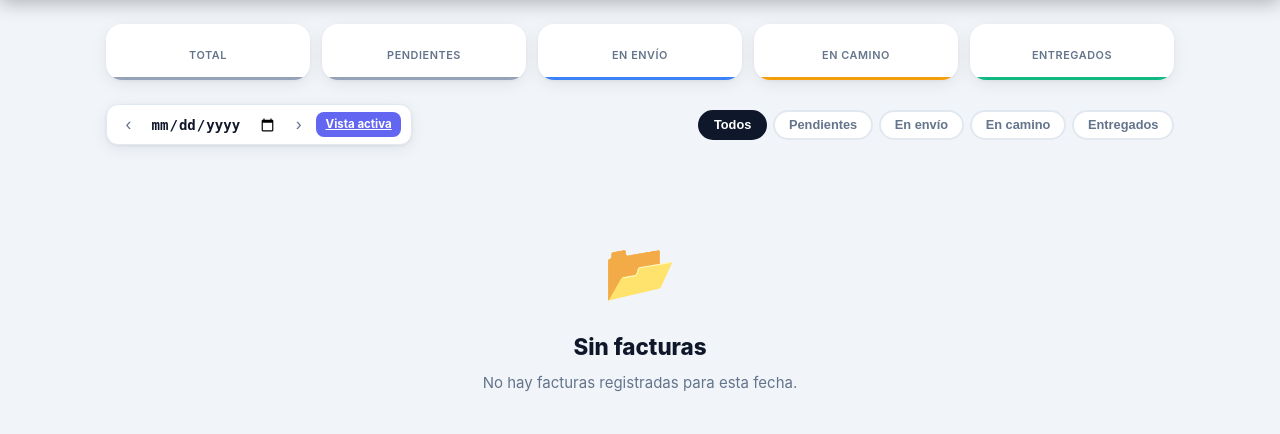
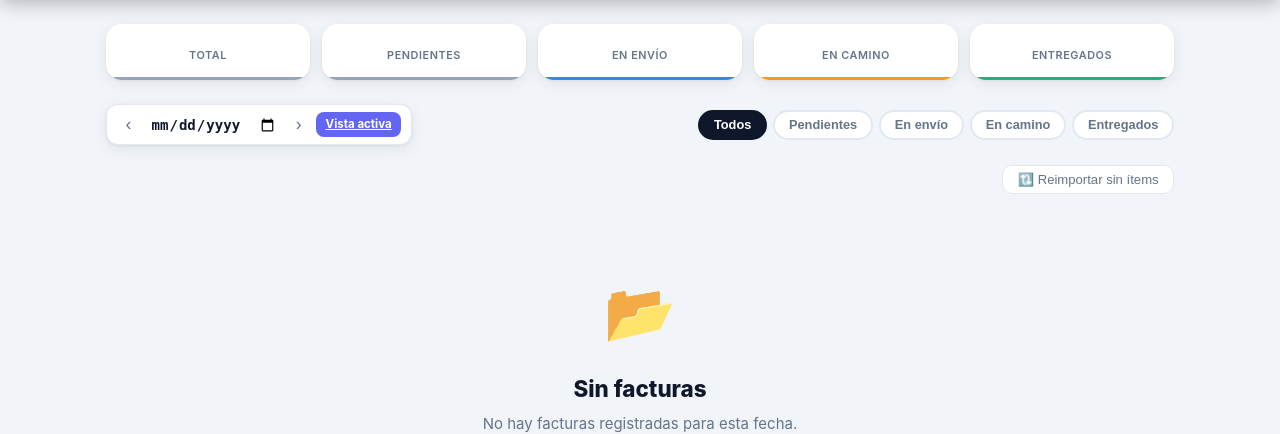
Before and after one commit to santinovespa-png/vulcamoia-reparto, a FastAPI app: template templates/admin.html in a window 1280 px wide. Shown: the part 61-495 px from the top of the page. Run offline with FastAPI, Linux system fonts and the light colour scheme; the template is opened without the code that fills it, so the values that code supplies are empty.

Commit message:
Date fix + reimport + per-card delete
database.py: filter by invoice fecha (DD/MM/YYYY) not created_at
             add delete_factura() and delete_facturas_sin_items()
main.py:     DELETE /api/factura/{id} and POST /api/facturas/limpiar-sin-items
admin.html:  Reimportar sin items button + trash icon per card
app.js:      eliminarFactura() + limpiarSinItems() functions
style.css:   styles for new buttons

Co-Authored-By: Claude Sonnet 4.6 <noreply@anthropic.com>

```diff
--- a/main.py
+++ b/main.py
@@ -264,6 +264,26 @@ async def crear_factura_manual(request: Request):
     return {"ok": True, "numero": numero}
 
 
+@app.delete("/api/factura/{factura_id}")
+async def eliminar_factura(factura_id: int, request: Request):
+    """Elimina una factura y sus items (solo admin)."""
+    user = current_user(request)
+    if not user or user["role"] != "admin":
+        raise HTTPException(status_code=403, detail="Solo admin")
+    db.delete_factura(factura_id)
+    return {"ok": True}
+
+
+@app.post("/api/facturas/limpiar-sin-items")
+async def limpiar_sin_items(request: Request):
+    """Borra pedidos pendientes sin items para que el watcher los reimporte."""
+    user = current_user(request)
+    if not user or user["role"] != "admin":
+        raise HTTPException(status_code=403, detail="Solo admin")
+    n = db.delete_facturas_sin_items()
+    return {"ok": True, "eliminadas": n}
+
+
 @app.get("/api/foto/{factura_id}")
 async def get_foto_endpoint(factura_id: int, request: Request):
     """Devuelve la foto del remito como imagen."""
--- a/static/app.js
+++ b/static/app.js
@@ -265,3 +265,47 @@ function navegarFecha(delta) {
     const dd   = String(d.getDate()).padStart(2, '0');
     irAFecha(`${yyyy}-${mm}-${dd}`);
 }
+
+// =========================================================
+//  ELIMINAR FACTURA
+// =========================================================
+async function eliminarFactura(facturaId, numero) {
+    if (!confirm(`¿Eliminar el pedido ${numero}?\nEsta acción no se puede deshacer.`)) return;
+
+    try {
+        const res = await fetch(`/api/factura/${facturaId}`, { method: 'DELETE' });
+        if (res.ok) {
+            const card = document.querySelector(`.factura-card[data-id="${facturaId}"]`);
+            if (card) {
+                card.style.transition = 'opacity .2s, transform .2s';
+                card.style.opacity = '0';
+                card.style.transform = 'scale(.95)';
+                setTimeout(() => { card.remove(); }, 220);
+            }
+        } else {
+            alert('Error al eliminar el pedido.');
+        }
+    } catch {
+        alert('Error de conexión.');
+    }
+}
+
+// =========================================================
+//  LIMPIAR SIN ITEMS — borra pendientes sin items para reimportar
+// =========================================================
+async function limpiarSinItems() {
+    if (!confirm('¿Borrar todos los pedidos pendientes sin ítems?\n\nDespués ejecutá el watcher para reimportarlos con los datos completos.')) return;
+
+    try {
+        const res = await fetch('/api/facturas/limpiar-sin-items', { method: 'POST' });
+        const data = await res.json().catch(() => ({}));
+        if (res.ok) {
+            alert(`Se eliminaron ${data.eliminadas} pedido(s) sin ítems.\n\nAhora ejecutá el watcher para reimportarlos.`);
+            location.reload();
+        } else {
+            alert('Error: ' + (data.detail || 'No se pudo limpiar.'));
+        }
+    } catch {
+        alert('Error de conexión.');
+    }
+}
--- a/static/style.css
+++ b/static/style.css
@@ -584,6 +584,51 @@ body {
     margin-top: .75rem;
 }
 
+/* ===== Admin actions bar ===== */
+.admin-actions-bar {
+    display: flex;
+    justify-content: flex-end;
+    margin-bottom: .75rem;
+}
+.btn-reimportar {
+    background: #fff;
+    border: 1.5px solid var(--border);
+    border-radius: 10px;
+    padding: .38rem .9rem;
+    font-size: .82rem;
+    color: var(--muted);
+    cursor: pointer;
+    transition: all .18s;
+    font-weight: 500;
+}
+.btn-reimportar:hover {
+    border-color: var(--accent);
+    color: var(--accent);
+    background: #f0f0ff;
+}
+
+/* ===== Delete button on card ===== */
+.factura-header-right {
+    display: flex;
+    align-items: center;
+    gap: .5rem;
+}
+.btn-delete-factura {
+    background: none;
+    border: none;
+    cursor: pointer;
+    font-size: 1rem;
+    opacity: .35;
+    padding: .15rem .3rem;
+    border-radius: 6px;
+    transition: opacity .15s, background .15s;
+    line-height: 1;
+}
+.btn-delete-factura:hover {
+    opacity: 1;
+    background: #fee2e2;
+}
+
 .refresh-note { text-align: center; margin-top: 1.75rem; }
 
 /* ===== Delivery cards (repartidor) ===== */
--- a/templates/admin.html
+++ b/templates/admin.html
@@ -69,6 +69,13 @@
         </div>
     </div>
 
+    <!-- Barra de acciones admin -->
+    <div class="admin-actions-bar">
+        <button class="btn-reimportar" onclick="limpiarSinItems()" title="Borra los pedidos sin ítems para que el watcher los reimporte con datos completos">
+            🔃 Reimportar sin ítems
+        </button>
+    </div>
+
     <!-- Lista de facturas -->
     <div class="facturas-list" id="facturas-list">
         {% for f in facturas %}
@@ -81,7 +88,10 @@
                         <span class="factura-numero">{{ f.numero_factura }}</span>
                         <span class="factura-fecha">{{ f.fecha }}</span>
                     </div>
-                    <span class="badge badge-{{ f.estado }}">{{ f.estado_label }}</span>
+                    <div class="factura-header-right">
+                        <span class="badge badge-{{ f.estado }}">{{ f.estado_label }}</span>
+                        <button class="btn-delete-factura" onclick="eliminarFactura({{ f.id }}, '{{ f.numero_factura }}')" title="Eliminar pedido">🗑</button>
+                    </div>
                 </div>
 
                 <div class="factura-cliente">
```
Also changed, not shown: database.py (+28 -2 lines).
